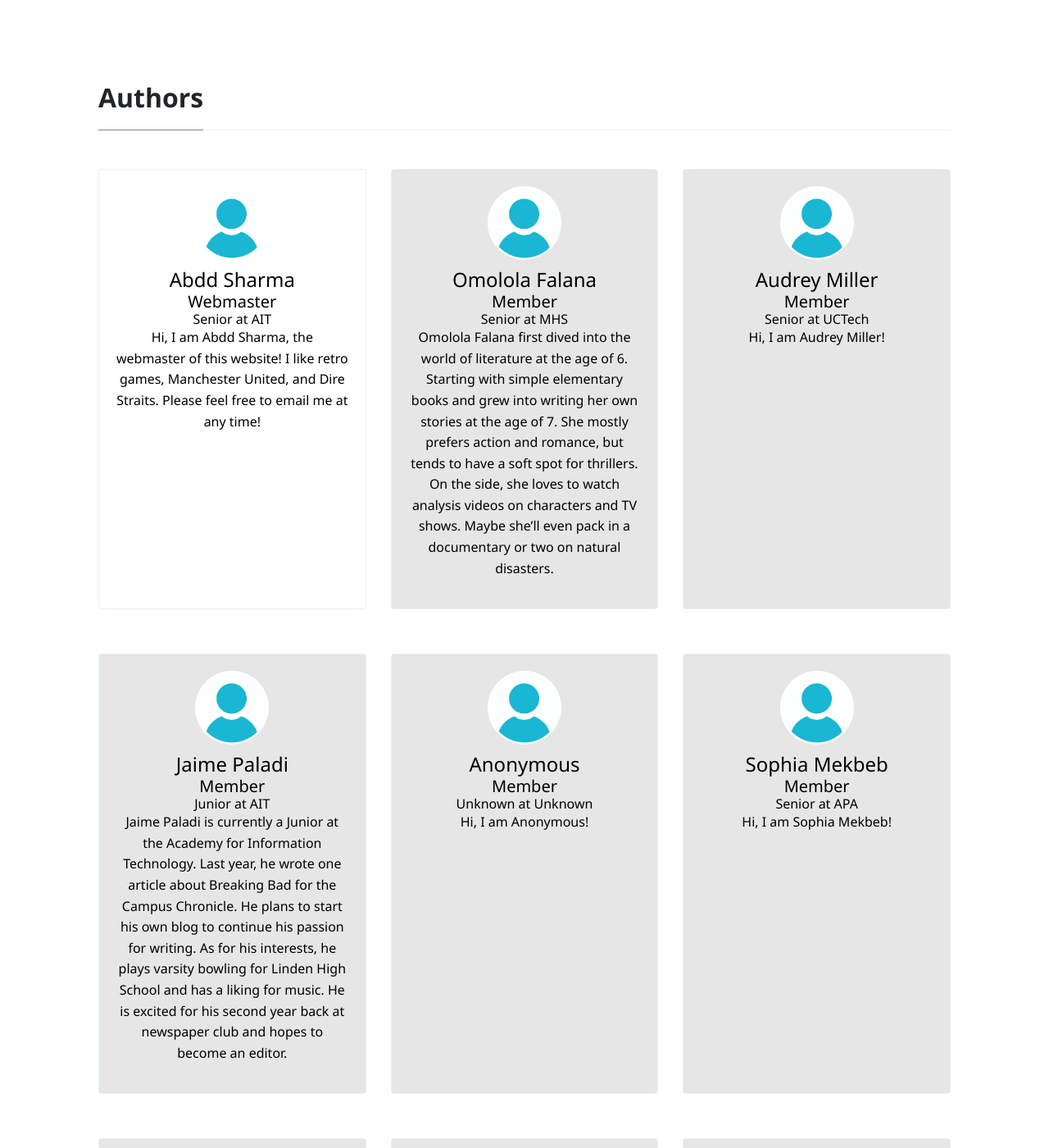
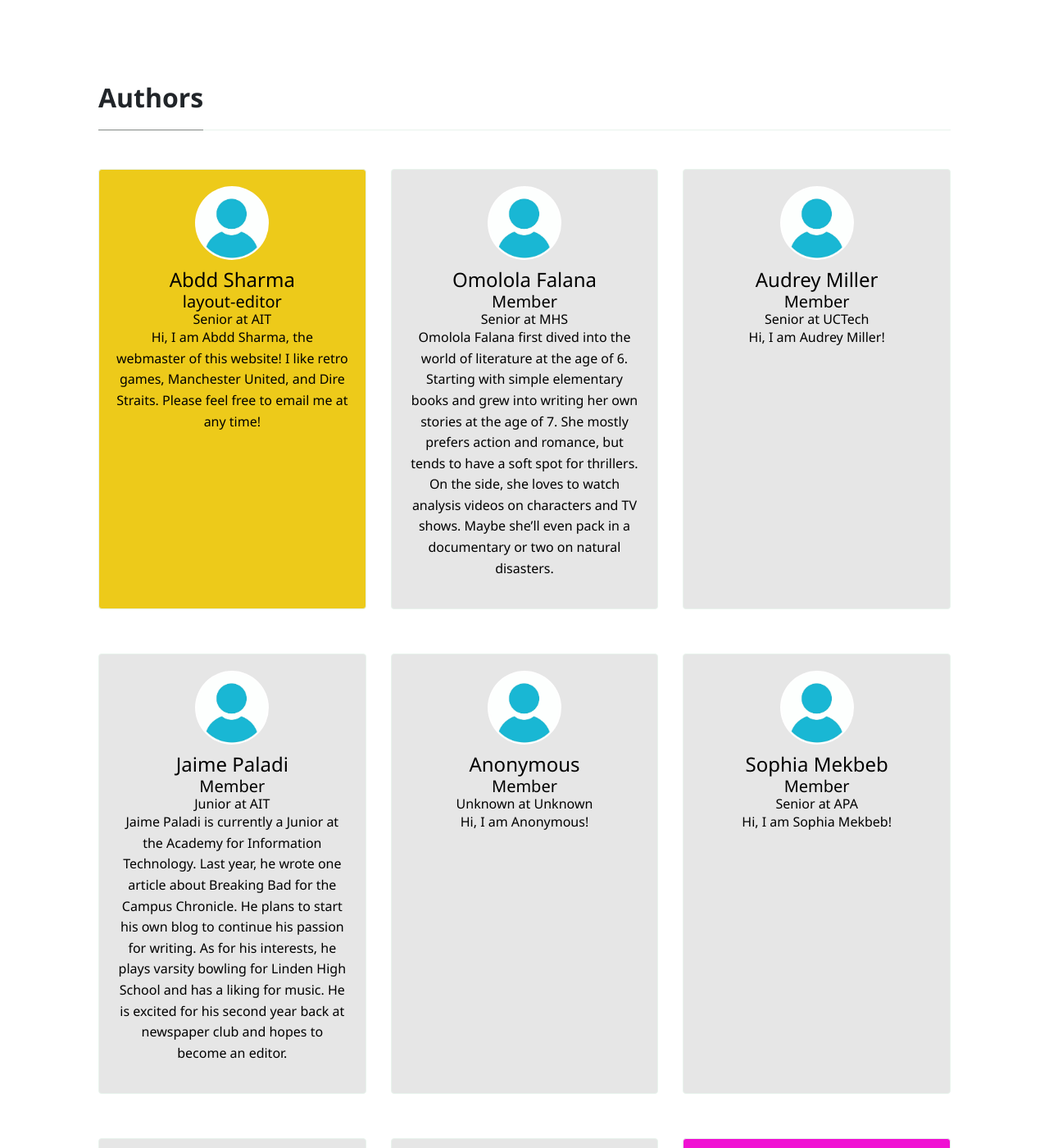
Before and after one commit to The-Campus-Chronicle/website, a Jekyll site: the page built from _pages/authors-list.html, in a window 1280 px wide and 1400 px high. Shown: the whole window at 82% size. Built offline with Jekyll 4.4.1, drawn with Linux system fonts in a browser that asks for light colours; nearby versions of some CDN libraries; some of the changed text lies outside the part shown.

Commit message:
colors changes to the website

```diff
--- a/_config.yml
+++ b/_config.yml
@@ -65,7 +65,7 @@ authors:
     abdd:
       name:           Abdd Sharma
       avatar:         /assets/images/avatars/anonymous.jpg
-      role:           Webmaster
+      role:           layout-editor
       bio:            "Hi, I am Abdd Sharma, the webmaster of this website! I like retro games, Manchester United, and Dire Straits. Please feel free to email me at any time!"
       email:          asharma@ucvts.org
       school:         AIT
@@ -383,7 +383,7 @@ authors:
     amanda:
         name:           Amanda Leung
         avatar:         /assets/images/avatars/anonymous.jpg
-        role:           Member
+        role:           Editor-In-Chief
         bio:            "Amanda Leung is a Senior in the Academy of Law and Justice at UCTech. This is her 3rd year as an author and 2nd year as a layout editor for the Campus Chronicle. She enjoys baking cupcakes for her friends, watching political debates, and listening to Noah Kahan. Amanda is looking forward to being able to contribute more to the Campus Chronicle!"
         email:          aleung@ucvts.org
         school:         UCTech Law & Justice
--- a/_pages/authors-list.html
+++ b/_pages/authors-list.html
@@ -25,7 +25,7 @@ permalink: "/authors-list.html"
         }
 
         .editor-in-chief {
-            background-color: #B53535;
+            background-color: #f010d3;
             color: white;
         }
 
```
